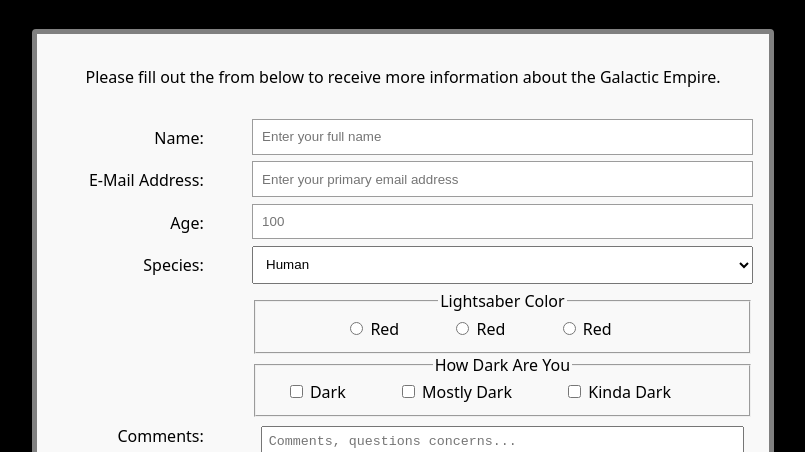
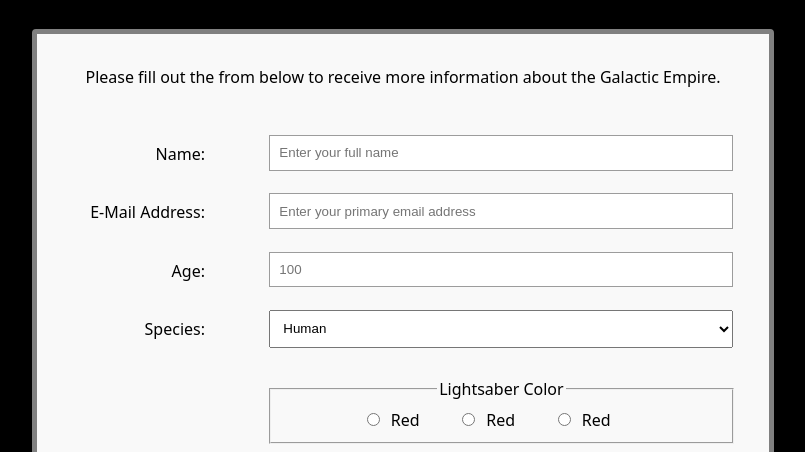
Before and after one commit to stephanlamoureux/survey-form, a plain HTML site: page index.html in a window 1280 px wide. Shown: the part 348-800 px from the top of the page, without its empty margins (237-1042 px from the left). Drawn offline with Linux system fonts and the light colour scheme.

Commit message:
cleaned up using html/css validators and css lint

```diff
--- a/index.html
+++ b/index.html
@@ -16,9 +16,11 @@
 <body>
 
   <main>
-    <img src="https://images-na.ssl-images-amazon.com/images/I/61VNvBoBlOL._SL1001_.jpg" alt="Vader wants you for the empire" </img>
+    <img src="https://images-na.ssl-images-amazon.com/images/I/61VNvBoBlOL._SL1001_.jpg" alt="Vader wants you for the empire">
     <h1 id="title" class="title">Enlist In The Empire Today!</h1>
-    <form class="survey-form" action="" id="survey-form">
+
+    <form class="survey-form" action="submit" method="get" id="survey-form">
+
       <p id="description" class="form-title">Please fill out the from below to receive more information about the Galactic Empire.</p>
       <label for="name" class="name" id="name-label">Name:</label>
       <input id="name" type="text" placeholder="Enter your full name" required>
@@ -40,26 +42,26 @@
 
       <fieldset>
         <legend>Lightsaber Color</legend>
-        <input type="radio" id="radio" name="radio" value="saber-color">
-        <label for="radio" class="saber-color" id="radio-option1">Red</label>
+        <input type="radio" id="radio1" name="radio" value="saber-color">
+        <label for="radio1" class="saber-color" id="radio-option1">Red</label>
 
-        <input type="radio" id="radio" name="radio" value="saber-color">
-        <label for="radio" class="saber-color" id="radio-option2">Red</label>
+        <input type="radio" id="radio2" name="radio" value="saber-color">
+        <label for="radio2" class="saber-color" id="radio-option2">Red</label>
 
-        <input type="radio" id="radio" name="radio" value="saber-color">
-        <label for="radio" class="saber-color" id="radio-option3">Red</label>
+        <input type="radio" id="radio3" name="radio" value="saber-color">
+        <label for="radio3" class="saber-color" id="radio-option3">Red</label>
       </fieldset>
 
       <fieldset>
         <legend>How Dark Are You</legend>
-        <input type="checkbox" id="checkbox" name="checkbox" value="dark">
-        <label for="checkbox" class="" id="check-option1">Dark</label>
+        <input type="checkbox" id="checkbox1" name="checkbox" value="dark">
+        <label for="checkbox1" class="" id="check-option1">Dark</label>
 
-        <input type="checkbox" id="checkbox" name="checkbox" value="mostly-dark">
-        <label for="checkbox" class="" id="check-option1">Mostly Dark</label>
+        <input type="checkbox" id="checkbox2" name="checkbox" value="mostly-dark">
+        <label for="checkbox2" class="" id="check-option2">Mostly Dark</label>
 
-        <input type="checkbox" id="checkbox" name="checkbox" value="kinda-dark">
-        <label for="checkbox" class="" id="check-option1">Kinda Dark</label>
+        <input type="checkbox" id="checkbox3" name="checkbox" value="kinda-dark">
+        <label for="checkbox3" class="" id="check-option3">Kinda Dark</label>
       </fieldset>
 
       <label for="textarea" id="textarea-label">Comments:</label>
--- a/main.css
+++ b/main.css
@@ -1,3 +1,8 @@
+/*                    TODO
+- Works well on tablets and up, fix for mobile responsiveness.
+- Clean up this mess of CSS code
+*/
+
 body {
   background-color: black;
   font-family: sans;
@@ -38,12 +43,34 @@
 form input {
   background: #fff;
   border: 1px solid #9c9c9c;
+  margin-right: 1.5em;
+}
+
+form input[type="radio"] {
+  margin: .5em;
+}
+
+form input[type="checkbox"] {
+  margin: .5em;
+}
+
+form select {
+  margin-right: 1.5em;
+}
+
+form fieldset {
+  margin: .5em 1.2em .5em 0;
+}
+
+form textarea {
+  margin-right: 1.5em;
+  margin-left: 0;
 }
 
 form button {
   background: grey;
   padding: 0.7em;
-  width: 100%;
+  width: 96.5%;
   border: 0;
   color: white;
 }
@@ -54,7 +81,18 @@
 }
 
 label {
-  padding: 0.5em 3em 0.5em 0;
+  padding: 0.5em 1em 0.5em 1em;
+  margin-right: 2em;
+  text-align: right;
+  grid-column: 1 / 2;
+}
+
+fieldset label {
+  padding: 0;
+}
+
+fieldset {
+  margin: 10px 0 10px 0;
 }
 
 input, select {
@@ -64,11 +102,6 @@
 
 input:focus, textarea:focus, select:focus {
   outline: 1px solid black;
-}
-
-label {
-  text-align: right;
-  grid-column: 1 / 2;
 }
 
 input, button, fieldset, select, textarea {
@@ -81,7 +114,7 @@
 }
 
 .form-title {
-  text-algin: center;
+  text-align: center;
   color: black;
   grid-column: 1 / 3;
 }
@@ -96,10 +129,14 @@
   img {
     max-width: 400px;
   }
+}
+
 @media only screen and (max-width: 375px) {
   img {
-      max-width: 300px;
+    max-width: 400px;
   }
+}
+
 @media only screen and (min-width: 400px) {
   form {
     grid-template-columns: 200px 1fr;
```
Lines whose indentation alone changed are shown as unchanged.
